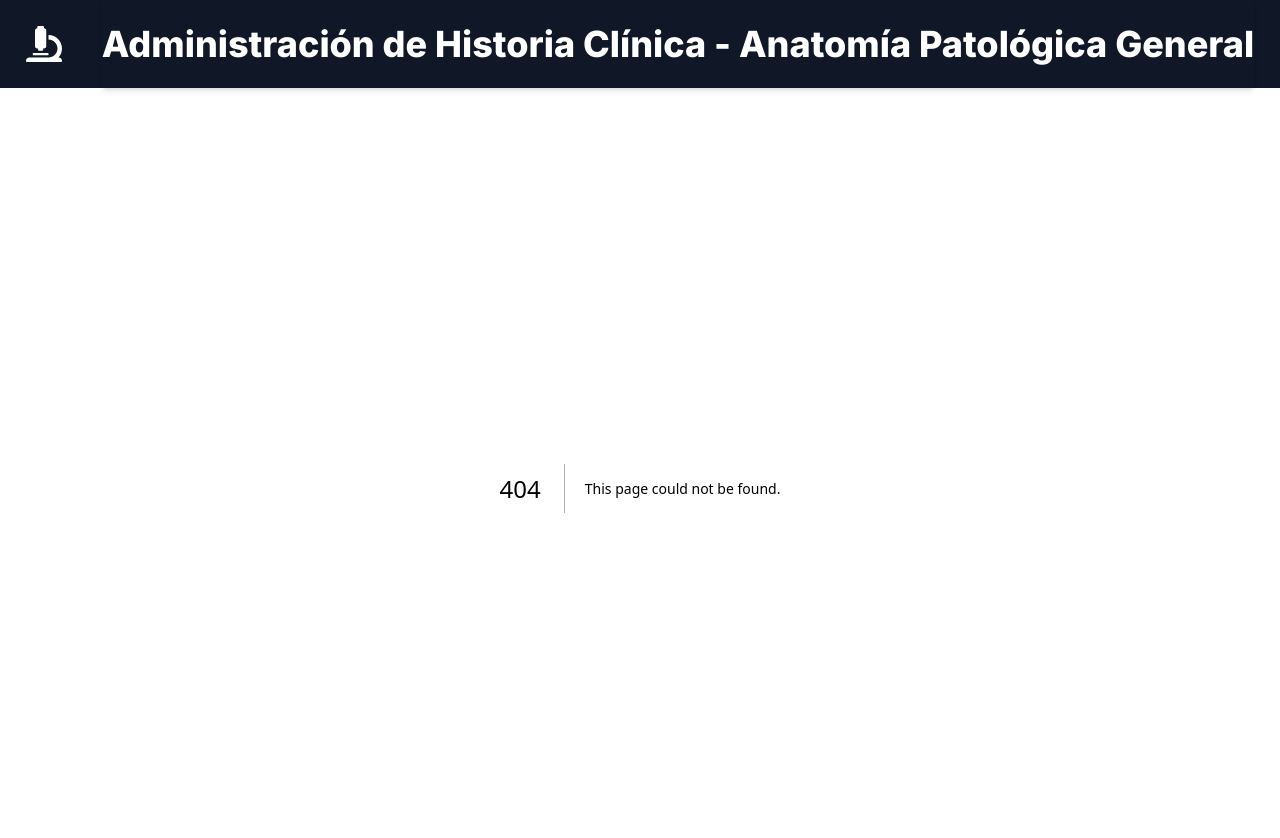
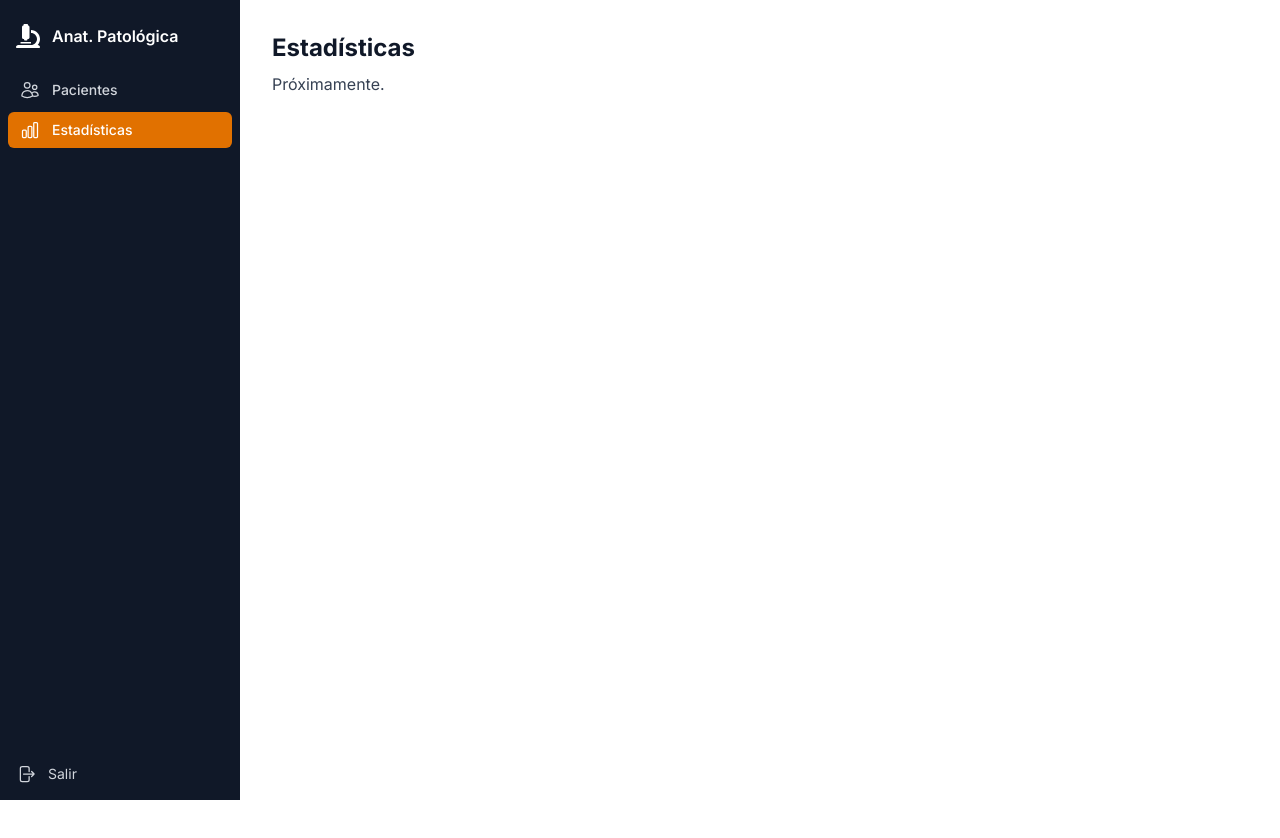
Before and after one commit to Piccolifranco/laboratory-administration, a Next.js app: page /estadisticas in a window 1280 px wide. Before the commit this address had no page. Shown: the top 838 px of the page. After the commit the page ends 800 px from the top, so only its background shows below. Built offline with nearby package versions, Linux system fonts and the light colour scheme; no server answers.

Commit message:
feat(sidebar): render sidebar via (app) layout, add estadisticas placeholder, drop top bar

```diff
--- /dev/null
+++ b/src/app/(app)/estadisticas/page.tsx
@@ -0,0 +1,8 @@
+export default function EstadisticasPage() {
+  return (
+    <div className="p-8">
+      <h1 className="text-2xl font-bold text-fg">Estadísticas</h1>
+      <p className="mt-2 text-fg-muted">Próximamente.</p>
+    </div>
+  );
+}
--- /dev/null
+++ b/src/app/(app)/layout.tsx
@@ -0,0 +1,14 @@
+import { Sidebar } from "@/app/ui/Sidebar/Sidebar";
+
+export default function AppLayout({
+  children,
+}: {
+  children: React.ReactNode;
+}) {
+  return (
+    <div className="flex">
+      <Sidebar />
+      <main className="min-h-screen flex-1">{children}</main>
+    </div>
+  );
+}
--- a/src/app/layout.tsx
+++ b/src/app/layout.tsx
@@ -1,8 +1,6 @@
 import type { Metadata } from "next";
 import { Inter } from "next/font/google";
 import "./globals.css";
-import { FaMicroscope } from "react-icons/fa";
-import Link from "next/link";
 
 const inter = Inter({ subsets: ["latin"] });
 
@@ -12,24 +10,14 @@ export const metadata: Metadata = {
     "Sistema de administracion de anatomia patologica para seguimiento de pacientes.",
 };
 
-export default async function RootLayout({
+export default function RootLayout({
   children,
 }: Readonly<{
   children: React.ReactNode;
 }>) {
   return (
     <html lang="en">
-      <body className={inter.className}>
-        <div className="flex justify-center items-center gap-10 border-border-strong bg-surface-inverse">
-          <Link href="/pacientes">
-            <FaMicroscope className="text-fg-inverse text-4xl" />
-          </Link>
-          <h1 className="text-4xl font-extrabold text-center text-fg-inverse py-6 shadow-md">
-            Administración de Historia Clínica - Anatomía Patológica General
-          </h1>
-        </div>
-        {children}
-      </body>
+      <body className={inter.className}>{children}</body>
     </html>
   );
 }
```
